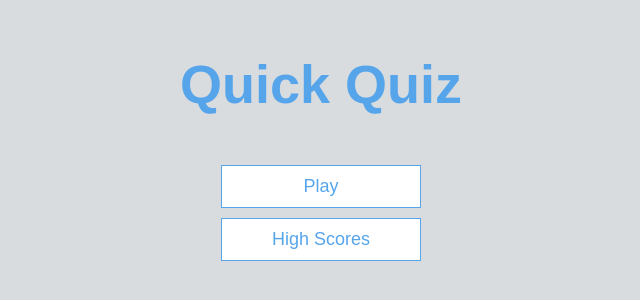
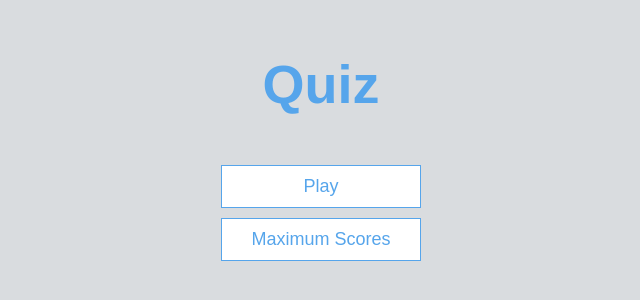
Before and after one commit to its-Sandeep/Quiz-App, a plain HTML site: page index.html in a window 1280 px wide. Shown: the part 238-538 px from the top of the page, without its empty margins (319-959 px from the left). Drawn offline with Linux system fonts and the light colour scheme.

Commit message:
Update index.html

```diff
--- a/index.html
+++ b/index.html
@@ -4,15 +4,15 @@
     <meta charset="UTF-8" />
     <meta name="viewport" content="width=device-width, initial-scale=1.0" />
     <meta http-equiv="X-UA-Compatible" content="ie=edge" />
-    <title>Quick Quiz</title>
+    <title>Sandeep Quiz App</title>
     <link rel="stylesheet" href="app.css" />
   </head>
   <body>
     <div class="container">
       <div id="home" class="flex-center flex-column">
-        <h1>Quick Quiz</h1>
+        <h1>Quiz</h1>
         <a class="btn" href="/game.html">Play</a>
-        <a class="btn" href="/highscores.html">High Scores</a>
+        <a class="btn" href="/highscores.html">Maximum Scores</a>
       </div>
     </div>
   </body>
```
